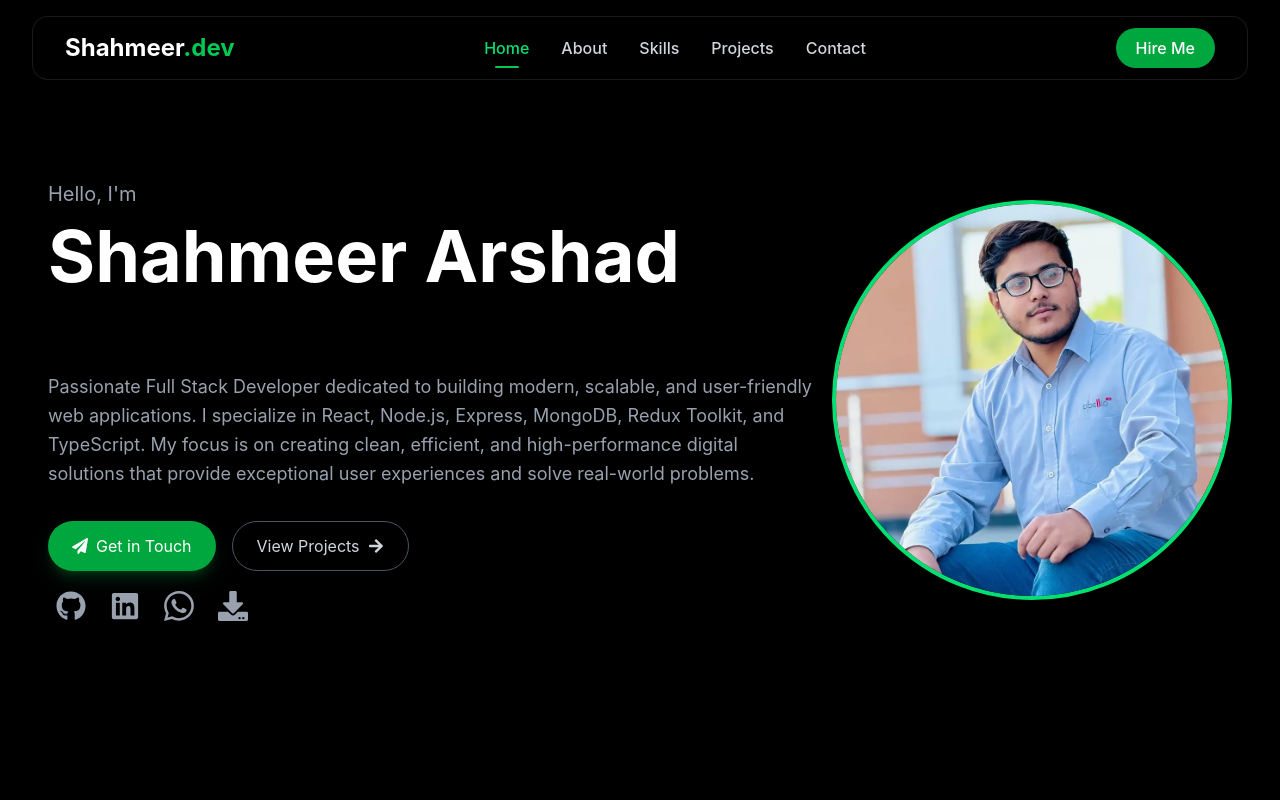
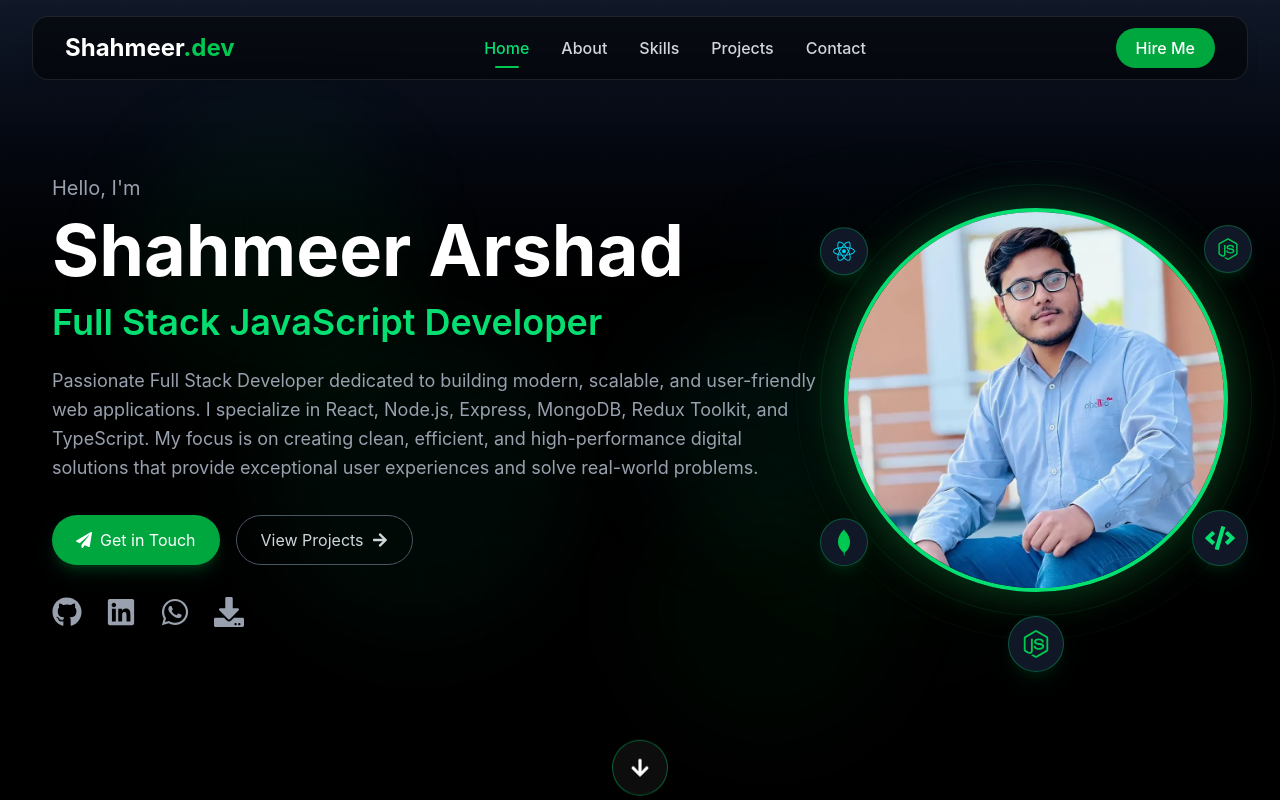
Before and after one commit to shahmeer-codes/Portfolio-website-React, a React (Vite) app: page / in a window 1280 px wide. Shown: the top 800 px of the page. Built offline with nearby package versions, Linux system fonts and the light colour scheme.

Commit message:
Add GSAP animations

```diff
--- a/package.json
+++ b/package.json
@@ -11,6 +11,7 @@
   },
   "dependencies": {
     "@emailjs/browser": "^4.4.1",
+    "@gsap/react": "^2.1.2",
     "@tailwindcss/vite": "^4.3.0",
     "react": "^19.2.6",
     "react-dom": "^19.2.6",
--- a/src/pages/Contactpage.jsx
+++ b/src/pages/Contactpage.jsx
@@ -3,8 +3,27 @@ import emailjs from "@emailjs/browser";
 import { FaGithub, FaPaperPlane } from "react-icons/fa";
 import { BsWhatsapp } from "react-icons/bs";
 import { MdEmail } from "react-icons/md";
+import { FaArrowUp } from "react-icons/fa";
+import gsap from "gsap";
+import { useGSAP } from "@gsap/react";
 
 const ContactSection = () => {
+    const arrowref = useRef();
+
+  useGSAP(() => {
+    gsap.fromTo(
+      arrowref.current,
+      { y: 0 },
+      {
+        y: 20,
+        repeat: -1,
+        yoyo: true,
+        ease: "power1.inOut",
+        duration: 1,
+      }
+    );
+  }, []);
+
   const form = useRef();
   const [loading, setLoading] = useState(false);
 
@@ -152,6 +171,15 @@ const ContactSection = () => {
           </button>
         </form>
       </div>
+
+      <div className="absolute bottom-6 left-1/2 -translate-x-1/2">
+              <a href="#home"
+                ref={arrowref}
+                className="h-14 w-14 flex backdrop:blur-md bg-black justify-center items-center rounded-full border border-green-400/40  backdrop-blur-md shadow-lg"
+              >
+                <FaArrowUp size={20} color="white" />
+              </a>
+       </div>
     </section>
   );
 };
--- a/src/pages/Home.jsx
+++ b/src/pages/Home.jsx
@@ -1,15 +1,100 @@
 import { TypeAnimation } from "react-type-animation";
-import { FaGithub } from "react-icons/fa";
-import { FaLinkedin } from "react-icons/fa6";
-import { BsWhatsapp } from "react-icons/bs";
+import {
+  FaGithub,
+  FaLinkedin,
+  FaWhatsapp,
+  FaDownload,
+  FaPaperPlane,
+  FaArrowRight,
+  FaArrowDown,
+  FaCode,
+  FaReact,
+  FaNodeJs,
+
+} from "react-icons/fa";
 import profilePic from "../assets/pics/profile_pic/2c.webp";
-import { FaDownload } from "react-icons/fa";
-import { FaPaperPlane, FaArrowRight } from "react-icons/fa";
+import gsap from "gsap";
+import { useGSAP } from "@gsap/react";
+import { useRef } from "react";
+import { DiMongodb } from "react-icons/di";
+
 
 const Home = () => {
+  const arrowref = useRef();
+
+  useGSAP(() => {
+    // Arrow bounce animation
+    gsap.fromTo(
+      arrowref.current,
+      { y: 0 },
+      {
+        y: 20,
+        repeat: -1,
+        yoyo: true,
+        ease: "power1.inOut",
+        duration: 1,
+      },
+    );
+
+    // Floating background circles
+    const circles = document.querySelectorAll(".floating-circle");
+    circles.forEach((circle, index) => {
+      gsap.to(circle, {
+        y: -15,
+        duration: 2 + index * 0.3,
+        repeat: -1,
+        yoyo: true,
+        ease: "sine.inOut",
+        delay: index * 0.2,
+      });
+    });
+
+    // Tech icons floating around image - orbit style
+    const techIcons = document.querySelectorAll(".tech-icon");
+    techIcons.forEach((icon, index) => {
+      gsap.to(icon, {
+        y: -8,
+        duration: 2.5 + index * 0.3,
+        repeat: -1,
+        yoyo: true,
+        ease: "sine.inOut",
+        delay: index * 0.4,
+      });
+    });
+  }, []);
+
   return (
-    <section id="home">
-      <div className="min-h-screen bg-black text-white flex flex-col-reverse md:flex-row justify-around items-center px-4 md:px-10 py-20 md:py-0 gap-10 md:gap-0">
+    <section
+      id="home"
+      className="relative min-h-screen bg-black text-white overflow-hidden"
+    >
+      {/* Background Layer */}
+      <div className="absolute inset-0">
+        {/* Base gradient */}
+        <div className="absolute inset-0 bg-gradient-to-b from-gray-900 via-black to-black" />
+
+        {/* Grid overlay */}
+        <div
+          className="absolute inset-0 opacity-[0.04]"
+          style={{
+            backgroundImage: `
+              linear-gradient(rgba(34,197,94,0.3) 1px, transparent 1px),
+              linear-gradient(90deg, rgba(34,197,94,0.3) 1px, transparent 1px)
+            `,
+            backgroundSize: "60px 60px",
+          }}
+        />
+
+        {/* Floating background circles */}
+        <div className="floating-circle absolute top-[15%] left-[10%] w-72 h-72 bg-green-500/5 rounded-full blur-2xl" />
+        <div className="floating-circle absolute top-[30%] right-[15%] w-96 h-96 bg-green-400/3 rounded-full blur-3xl" />
+        <div className="floating-circle absolute bottom-[20%] left-[20%] w-80 h-80 bg-emerald-500/5 rounded-full blur-2xl" />
+        <div className="floating-circle absolute top-[60%] right-[30%] w-64 h-64 bg-green-600/4 rounded-full blur-2xl" />
+        <div className="floating-circle absolute top-[40%] left-[50%] w-56 h-56 bg-teal-500/5 rounded-full blur-2xl" />
+      </div>
+
+      {/* Main Content */}
+      <div className="relative z-10 min-h-screen flex flex-col-reverse md:flex-row justify-around items-center px-4 md:px-10 py-20 gap-10 md:gap-0">
         <div className="max-w-4xl text-center md:text-left flex flex-col items-center md:items-start">
           <p className="text-gray-400 text-xl mb-3">Hello, I'm</p>
 
@@ -26,25 +111,19 @@ const Home = () => {
                 3000,
                 "Web Developer",
                 3000,
-                "Next.js Basics",
+                "Next.js Developer",
                 3000,
-                "React & Redux ",
+                "React & Redux Developer",
                 3000,
                 "Node.js & Express.js",
                 3000,
                 "Frontend Developer",
                 3000,
-                "REST API & Backend Developer",
-                3000,
-                "TypeScript & JavaScript Developer",
-                3000,
-                "Git & GitHub ",
-                3000,
-                "Mongodb & Mysql Developer",
+                "REST API Developer",
                 3000,
               ]}
               wrapper="span"
-              speed={5}
+              speed={50}
               repeat={Infinity}
               className="text-green-400"
             />
@@ -58,6 +137,7 @@ const Home = () => {
             solutions that provide exceptional user experiences and solve
             real-world problems.
           </p>
+
           <div className="flex flex-wrap justify-center md:justify-start gap-4 mt-8">
             <a
               href="#contact"
@@ -75,11 +155,10 @@ const Home = () => {
               <FaArrowRight className="group-hover:translate-x-1 transition-transform duration-300" />
             </a>
           </div>
-          <div className="flex justify-center md:justify-start gap-6 mt-8 md:mt-5 md:ml-2">
+
+          <div className="flex justify-center md:justify-start gap-6 mt-8">
             <a
               href="https://github.com/shahmeer-codes"
-              target="_blank"
-              rel="noopener noreferrer"
               className="text-gray-400 hover:text-white hover:scale-110 transition-all duration-300"
             >
               <FaGithub size={30} />
@@ -87,8 +166,6 @@ const Home = () => {
 
             <a
               href="https://www.linkedin.com/in/shahmeer-arshad/"
-              target="_blank"
-              rel="noopener noreferrer"
               className="text-gray-400 hover:text-blue-500 hover:scale-110 transition-all duration-300"
             >
               <FaLinkedin size={30} />
@@ -96,12 +173,11 @@ const Home = () => {
 
             <a
               href="https://wa.me/923281929639"
-              target="_blank"
-              rel="noopener noreferrer"
               className="text-gray-400 hover:text-green-500 hover:scale-110 transition-all duration-300"
             >
-              <BsWhatsapp size={30} />
+              <FaWhatsapp size={30} />
             </a>
+
             <a
               href="/resume/Shahmeer Arshad.pdf"
               download
@@ -111,15 +187,63 @@ const Home = () => {
             </a>
           </div>
         </div>
-        <div>
+
+        {/* Image with arranged tech icons around it */}
+        <div className="relative">
+          {/* Decorative ring behind image */}
+          <div className="absolute -inset-6 border border-green-400/10 rounded-full" />
+          <div className="absolute -inset-12 border border-green-400/5 rounded-full" />
+
+          {/* Tech icons arranged in a circle around the image */}
+
+
+          {/* Top Right */}
+          <div className="tech-icon absolute top-6 -right-6 z-20 w-12 h-12 bg-gray-900 border border-green-400/30 rounded-full flex items-center justify-center shadow-lg shadow-green-500/10">
+            <FaNodeJs size={22} className="text-green-500" />
+          </div>
+
+          {/* Bottom Right */}
+          <div className="tech-icon absolute bottom-6 -right-5 z-20 w-14 h-14 bg-gray-900 border border-green-400/30 rounded-full flex items-center justify-center shadow-lg shadow-green-500/10">
+            <FaCode size={30} className="text-green-400" />
+          </div>
+
+          {/* Bottom */}
+          <div className="tech-icon absolute -bottom-20 left-1/2 -translate-x-1/2 z-20 w-14 h-14 bg-gray-900 border border-green-400/30 rounded-full flex items-center justify-center shadow-lg shadow-green-500/10">
+            <FaNodeJs size={28} className="text-green-500" />
+          </div>
+
+          {/* Bottom Left */}
+          <div className="tech-icon absolute bottom-6 -left-6 z-20 w-12 h-12 bg-gray-900 border border-green-400/30 rounded-full flex items-center justify-center shadow-lg shadow-green-500/10">
+          <DiMongodb size={28} className="text-green-500" />
+          </div>
+
+
+
+          {/* Top Left */}
+          <div className="tech-icon absolute top-6 -left-6 z-20 w-12 h-12 bg-gray-900 border border-green-400/30 rounded-full flex items-center justify-center shadow-lg shadow-green-500/10">
+            <FaReact size={22} className="text-cyan-400" />
+          </div>
+
+          {/* Green glow behind image */}
+          <div className="absolute inset-0 bg-gradient-to-br from-green-400/10 to-green-600/10 rounded-full blur-xl" />
+
           <img
             src={profilePic}
-            alt="Your Name"
-            width={400}
-            height={400}
-            className="w-64 h-64 md:w-100 md:h-100 object-cover rounded-full border-4 border-green-400 mb-8 md:mb-0"
+            alt="profile"
+            className="relative w-64 h-64 md:w-96 md:h-96 object-cover rounded-full border-4 border-green-400 shadow-[0_0_50px_rgba(34,197,94,0.3)] z-10"
           />
         </div>
+      </div>
+
+      {/* Scroll Down Indicator */}
+      <div className="absolute bottom-6 left-1/2 -translate-x-1/2">
+        <a
+          href="#about"
+          ref={arrowref}
+          className="h-14 w-14 flex justify-center items-center rounded-full border border-green-400/40 bg-white/5 backdrop-blur-md shadow-lg"
+        >
+          <FaArrowDown size={20} />
+        </a>
       </div>
     </section>
   );
```
Also changed, not shown: 1 other file (tests, documents, lock files or other folders).
